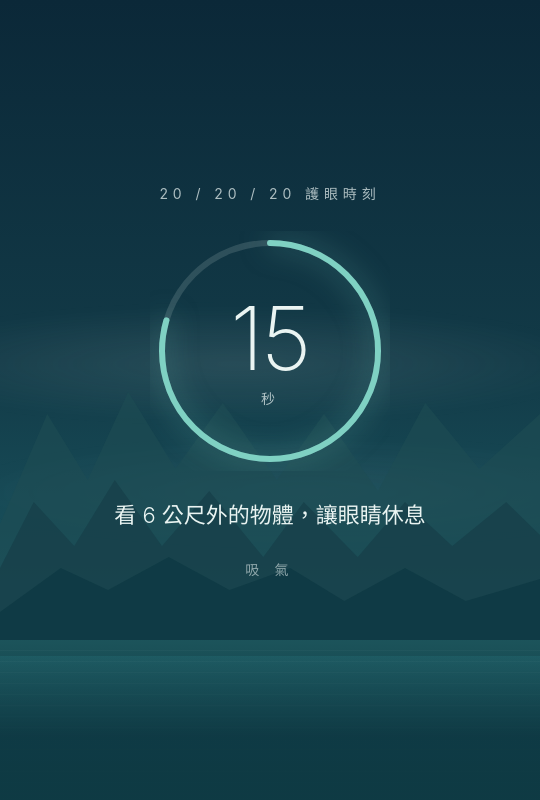
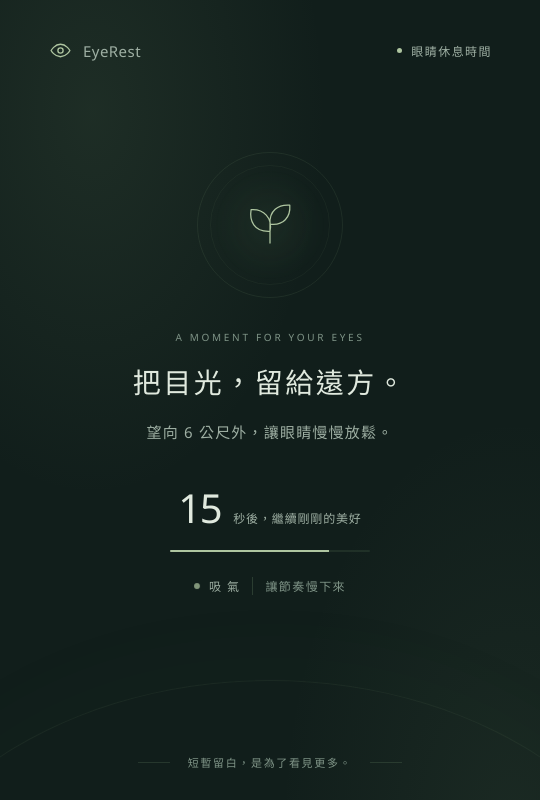
Before and after one commit to djdjdjjjzx/EyeRest, an Electron app: page src/renderer/break/index.html in a window 540 px wide. Drawn offline with Linux system fonts and the light colour scheme.

Commit message:
Redesign the break window with a calming visual style
中文說明：
- 以低亮度霧綠背景、柔和光暈與植物線條圖案重新設計休息視窗。
- 將大型圓環改為細進度條，調整倒數、呼吸提示與跳過按鈕的視覺層次。
- 長休息使用暖棕配色與專屬文案，並調整右下角通知小視窗的版面。
- 加入鍵盤焦點樣式及減少動態效果的偏好支援。

English description:
- Redesign the break window with a low-luminance sage background, soft ambient light, and a botanical line illustration.
- Replace the large countdown ring with a slim progress bar and refine the countdown, breathing cue, and skip button hierarchy.
- Add a warm brown theme and dedicated copy for long breaks, and adapt the layout for the compact notification window.
- Support visible keyboard focus and reduced-motion preferences.

Validation / 驗證：
- Existing timer tests passed / 現有計時器測試通過。
- Verified fullscreen, compact, long-break, and notification layouts in Electron, including countdown, skip, and Escape behavior / 已在 Electron 驗證各版面、倒數、跳過及 Esc 操作。

```diff
--- a/src/renderer/break/break.css
+++ b/src/renderer/break/break.css
@@ -1,272 +1,76 @@
-/* ========== EyeRest break overlay — "山林藍綠" theme ========== */
-
-:root {
-  --c-sky-top: #0b2838;
-  --c-sky-mid: #123a47;
-  --c-sky-low: #1a5560;
-  --c-lake: #0f3a44;
-  --c-lake-hl: #3a8f8f;
-  --c-text: #eaf4f2;
-  --c-text-soft: rgba(234, 244, 242, 0.72);
-  --c-ring-track: rgba(234, 244, 242, 0.14);
-  --c-ring: #7fd1c3;
-  --c-btn: rgba(234, 244, 242, 0.12);
-  --c-btn-hover: rgba(234, 244, 242, 0.2);
-  --font: -apple-system, BlinkMacSystemFont, "Segoe UI", "Noto Sans TC", "PingFang TC",
-    "Microsoft JhengHei", Roboto, Helvetica, Arial, sans-serif;
+/* Quiet, low-luminance surfaces for a moment away from work. */
+:root { color-scheme: dark; --bg: #111e1b; --text: #e0e9de; --soft: #9eafa3; --muted: #7f9487; --accent: #aec5a0; --glow: 123, 157, 114; --font: "Segoe UI", "Noto Sans TC", "PingFang TC", "Microsoft JhengHei", sans-serif; }
+* { box-sizing: border-box; }
+html, body { margin: 0; width: 100%; height: 100%; overflow: hidden; }
+body { background: var(--bg); color: var(--text); font-family: var(--font); user-select: none; cursor: default; -webkit-font-smoothing: antialiased; }
+body.is-long { --bg: #241e1c; --text: #eee1d3; --soft: #bdab9b; --muted: #a38d7a; --accent: #d9b78e; --glow: 172, 130, 90; }
+body.mode-overlay { background: rgba(14, 26, 22, .94); }
+body.is-long.mode-overlay { background: rgba(32, 26, 23, .94); }
+.scene { position: absolute; inset: 0; overflow: hidden; pointer-events: none; }
+.ambient { position: absolute; border-radius: 50%; background: radial-gradient(ellipse, rgba(var(--glow), .12), transparent 68%); }
+.ambient-a { width: 90vw; height: 100vh; top: -36%; left: -28%; }
+.ambient-b { width: 90vw; height: 110vh; bottom: -60%; right: -40%; opacity: .75; }
+.horizon { position: absolute; width: 150%; height: 75%; left: -25%; bottom: -60%; border-radius: 50%; border: 1px solid rgba(var(--glow), .09); box-shadow: 0 -24px 100px rgba(var(--glow), .025); }
+.topbar { position: absolute; z-index: 2; top: 38px; left: 48px; right: 48px; display: flex; justify-content: space-between; align-items: center; }
+.brand { display: flex; align-items: center; gap: 10px; color: var(--soft); font-size: 15px; font-weight: 500; letter-spacing: .03em; }
+.brand svg { width: 25px; height: 25px; stroke: var(--accent); stroke-width: 1.3; }
+.session { display: flex; align-items: center; gap: 9px; color: var(--soft); font-size: 12px; letter-spacing: .12em; }
+.status-dot { width: 5px; height: 5px; border-radius: 50%; background: var(--accent); }
+.content { position: relative; z-index: 1; height: 100%; padding: 78px 24px 68px; display: flex; flex-direction: column; align-items: center; justify-content: center; text-align: center; }
+.rest-symbol { width: 146px; height: 146px; position: relative; display: grid; place-items: center; margin-bottom: 32px; flex-shrink: 0; }
+.rest-symbol::before { content: ""; position: absolute; inset: 18px; border-radius: 50%; background: radial-gradient(circle, rgba(var(--glow), .12), rgba(var(--glow), .015) 70%); animation: breathe 4s ease-in-out infinite; }
+.rest-symbol svg { width: 72px; height: 72px; stroke: var(--accent); stroke-width: 1.4; stroke-linecap: round; stroke-linejoin: round; position: relative; }
+.orbit { position: absolute; border: 1px solid rgba(var(--glow), .13); border-radius: 50%; }
+.orbit-outer { inset: 0; }
+.orbit-inner { inset: 13px; border-color: rgba(var(--glow), .08); }
+.eyebrow { margin: 0 0 17px; color: var(--muted); font-size: 10px; letter-spacing: .27em; }
+h1 { margin: 0; font-size: clamp(28px, 3.1vw, 44px); line-height: 1.5; font-weight: 400; letter-spacing: .09em; }
+.guide { margin: 16px 0 0; color: var(--soft); font-size: 15px; line-height: 1.8; letter-spacing: .08em; }
+.timer { display: flex; align-items: baseline; justify-content: center; gap: 12px; margin-top: 38px; }
+.count { font-size: 40px; line-height: 1.2; font-weight: 300; letter-spacing: -.035em; font-variant-numeric: tabular-nums; }
+.count-unit { color: var(--soft); font-size: 12px; letter-spacing: .07em; }
+.progress-track { width: 200px; height: 2px; margin-top: 18px; background: rgba(var(--glow), .14); border-radius: 2px; overflow: hidden; flex-shrink: 0; }
+.progress { width: 100%; height: 100%; background: var(--accent); transform-origin: left; transition: transform 1s linear; }
+.breathing { display: flex; align-items: center; gap: 9px; margin-top: 25px; color: var(--soft); font-size: 12px; letter-spacing: .12em; }
+.breath-dot { width: 6px; height: 6px; border-radius: 50%; background: var(--accent); animation: breathe 4s ease-in-out infinite; }
+.breath-note { color: var(--muted); border-left: 1px solid rgba(var(--glow), .25); padding-left: 12px; margin-left: 3px; }
+.actions { min-height: 34px; margin-top: 30px; }
+.btn { appearance: none; background: transparent; border: 1px solid rgba(var(--glow), .22); border-radius: 7px; padding: 8px 13px; color: var(--soft); font: 12px var(--font); cursor: pointer; transition: background 150ms, border-color 150ms; }
+.btn:hover { background: rgba(var(--glow), .09); border-color: var(--muted); }
+.btn:focus-visible { outline: 2px solid var(--accent); outline-offset: 4px; }
+.key-hint { margin-left: 12px; color: var(--muted); font-size: 10px; }
+.footer { position: absolute; bottom: 30px; left: 24px; right: 24px; display: flex; justify-content: center; align-items: center; gap: 18px; color: var(--muted); font-size: 11px; letter-spacing: .15em; }
+.footer-line { height: 1px; width: 32px; background: rgba(var(--glow), .2); }
+@keyframes breathe { 0%, 100% { transform: scale(.86); opacity: .45; } 50% { transform: scale(1.1); opacity: 1; } }
+@media (max-height: 680px) {
+  .topbar { top: 24px; left: 30px; right: 30px; }
+  .rest-symbol { width: 110px; height: 110px; margin-bottom: 22px; }
+  .timer { margin-top: 24px; }
+  .actions { margin-top: 20px; }
+  .footer { bottom: 20px; }
 }
-
-* { box-sizing: border-box; }
-
-html, body {
-  margin: 0;
-  padding: 0;
-  width: 100%;
-  height: 100%;
-  overflow: hidden;
-  color: var(--c-text);
-  font-family: var(--font);
-  -webkit-user-select: none;
-  user-select: none;
-  cursor: default;
+@media (max-height: 480px) {
+  .content { padding: 50px 20px 20px; }
+  .rest-symbol, .footer { display: none; }
+  .breathing { margin-top: 16px; }
+  .guide { margin-top: 8px; }
+  .eyebrow { margin-bottom: 8px; }
+  .timer { margin-top: 16px; }
+  .actions { margin-top: 16px; }
 }
-
-body.mode-fullscreen {
-  background: linear-gradient(180deg, var(--c-sky-top) 0%, var(--c-sky-mid) 45%, var(--c-sky-low) 75%, var(--c-lake) 100%);
-}
-
-body.mode-overlay {
-  background: linear-gradient(180deg, rgba(11, 40, 56, 0.86), rgba(15, 58, 68, 0.92));
-  backdrop-filter: blur(14px);
-  -webkit-backdrop-filter: blur(14px);
-}
-
-body.mode-notification {
-  background: transparent;
-}
-
-body.mode-notification .scene,
-body.mode-notification .label,
-body.mode-notification .guide,
-body.mode-notification .breath {
-  display: none;
-}
-
-body.mode-notification .content {
-  position: relative;
-  inset: 0;
-  border-radius: 18px;
-  padding: 18px 20px;
-  background: linear-gradient(160deg, rgba(15, 58, 68, 0.98), rgba(26, 85, 96, 0.96));
-  box-shadow: 0 12px 36px rgba(0, 0, 0, 0.45), 0 0 0 1px rgba(255, 255, 255, 0.06) inset;
-  gap: 10px;
-  justify-content: center;
-}
-
-body.mode-notification .ring-wrap { width: 100px; height: 100px; }
-body.mode-notification .count { font-size: 36px; }
-body.mode-notification .count-unit { font-size: 12px; }
-body.mode-notification .actions { margin-top: 4px; }
-
-/* ===== Scene (sky / mist / mountains / lake) ===== */
-
-.scene {
-  position: absolute; inset: 0; z-index: 0; overflow: hidden;
-}
-
-.sky { position: absolute; inset: 0; }
-
-.mist {
-  position: absolute;
-  left: -20%;
-  right: -20%;
-  height: 120px;
-  background: radial-gradient(ellipse at 50% 50%, rgba(234, 244, 242, 0.10), transparent 70%);
-  filter: blur(6px);
-  animation: drift 30s linear infinite;
-}
-.mist-a { top: 38%; animation-duration: 42s; }
-.mist-b { top: 54%; opacity: 0.6; animation-duration: 55s; animation-direction: reverse; }
-
-@keyframes drift {
-  from { transform: translateX(-6%); }
-  to { transform: translateX(6%); }
-}
-
-.mountains {
-  position: absolute;
-  left: 0;
-  right: 0;
-  bottom: 18%;
-  width: 100%;
-  height: 55%;
-}
-.ridge { opacity: 0.9; }
-.ridge-back  { fill: #1e4d54; opacity: 0.6; }
-.ridge-mid   { fill: #17404a; opacity: 0.8; }
-.ridge-front { fill: #0f3a44; }
-
-.lake {
-  position: absolute;
-  left: 0; right: 0; bottom: 0;
-  height: 20%;
-  background:
-    linear-gradient(180deg, rgba(58, 143, 143, 0.3), rgba(15, 58, 68, 0.95) 60%),
-    repeating-linear-gradient(180deg, transparent 0 10px, rgba(255, 255, 255, 0.04) 10px 11px);
-}
-
-/* ===== Content ===== */
-
-.content {
-  position: relative;
-  z-index: 2;
-  width: 100%;
-  height: 100%;
-  display: flex;
-  flex-direction: column;
-  align-items: center;
-  justify-content: center;
-  gap: 28px;
-  text-align: center;
-  padding: 40px;
-}
-
-.label {
-  font-size: 14px;
-  letter-spacing: 0.35em;
-  color: var(--c-text-soft);
-  text-transform: uppercase;
-}
-
-.ring-wrap {
-  position: relative;
-  width: 240px;
-  height: 240px;
-}
-
-.ring {
-  width: 100%;
-  height: 100%;
-  transform: rotate(-90deg);
-}
-
-.ring-track { fill: none; stroke: var(--c-ring-track); stroke-width: 6; }
-
-.ring-progress {
-  fill: none;
-  stroke: var(--c-ring);
-  stroke-width: 6;
-  stroke-linecap: round;
-  stroke-dasharray: 678.58; /* 2πr, r=108 */
-  stroke-dashoffset: 0;
-  transition: stroke-dashoffset 1s linear;
-  filter: drop-shadow(0 0 14px rgba(127, 209, 195, 0.5));
-}
-
-.ring-center {
-  position: absolute;
-  inset: 0;
-  display: flex;
-  flex-direction: column;
-  align-items: center;
-  justify-content: center;
-}
-
-.count {
-  font-size: 88px;
-  font-weight: 200;
-  letter-spacing: -0.02em;
-  line-height: 1;
-}
-.count-unit {
-  font-size: 14px;
-  letter-spacing: 0.3em;
-  color: var(--c-text-soft);
-  margin-top: 6px;
-}
-
-.guide {
-  font-size: 22px;
-  font-weight: 300;
-  max-width: 600px;
-  line-height: 1.5;
-  color: var(--c-text);
-}
-
-.breath {
-  font-size: 13px;
-  letter-spacing: 0.4em;
-  color: var(--c-text-soft);
-  animation: breathe 4s ease-in-out infinite;
-}
-
-@keyframes breathe {
-  0%, 100% { transform: scale(1); opacity: 0.6; }
-  50% { transform: scale(1.15); opacity: 1; }
-}
-
-.actions {
-  margin-top: 10px;
-  display: flex;
-  gap: 12px;
-}
-
-.btn {
-  appearance: none;
-  border: 0;
-  background: var(--c-btn);
-  color: var(--c-text);
-  padding: 10px 22px;
-  border-radius: 999px;
-  font-size: 14px;
-  letter-spacing: 0.1em;
-  cursor: pointer;
-  transition: background 150ms ease, transform 150ms ease;
-  font-family: inherit;
-}
-.btn:hover { background: var(--c-btn-hover); transform: translateY(-1px); }
-.btn:active { transform: translateY(0); }
-
-
-/* ========== Long-break theme ("夕陽森林") ========== */
-
-body.is-long {
-  --c-sky-top: #2a1340;
-  --c-sky-mid: #4a1f47;
-  --c-sky-low: #8c3f4a;
-  --c-lake: #3a1f33;
-  --c-lake-hl: #d8885c;
-  --c-ring: #ffb26b;
-  --c-btn: rgba(255, 210, 180, 0.14);
-  --c-btn-hover: rgba(255, 210, 180, 0.24);
-}
-
-body.is-long.mode-fullscreen {
-  background: linear-gradient(180deg,
-    var(--c-sky-top) 0%,
-    var(--c-sky-mid) 35%,
-    var(--c-sky-low) 70%,
-    var(--c-lake) 100%);
-}
-
-body.is-long.mode-overlay {
-  background: linear-gradient(180deg, rgba(42, 19, 64, 0.86), rgba(140, 63, 74, 0.88));
-}
-
-body.is-long .ridge-back  { fill: #5a2a54; opacity: 0.65; }
-body.is-long .ridge-mid   { fill: #422041; opacity: 0.85; }
-body.is-long .ridge-front { fill: #2e1a30; }
-
-body.is-long .lake {
-  background:
-    linear-gradient(180deg, rgba(216, 136, 92, 0.25), rgba(58, 31, 51, 0.95) 60%),
-    repeating-linear-gradient(180deg, transparent 0 10px, rgba(255, 200, 150, 0.04) 10px 11px);
-}
-
-body.is-long .ring-progress {
-  filter: drop-shadow(0 0 16px rgba(255, 178, 107, 0.55));
-}
-
-body.is-long.mode-notification .content {
-  background: linear-gradient(160deg, rgba(74, 31, 71, 0.98), rgba(140, 63, 74, 0.96));
-}
+/* The native floating reminder is 360 × 180. */
+body.mode-notification { background: transparent; }
+.mode-notification .scene, .mode-notification .topbar, .mode-notification .rest-symbol,
+.mode-notification .eyebrow, .mode-notification .breathing, .mode-notification .footer { display: none; }
+.mode-notification .content { height: 100%; padding: 20px 24px; display: grid; grid-template-columns: 1fr auto; grid-template-rows: auto auto auto; column-gap: 14px; row-gap: 12px; text-align: left; align-content: center; border-radius: 16px; background: var(--bg); border: 1px solid rgba(var(--glow), .24); }
+.mode-notification .intro { grid-column: 1; grid-row: 1; }
+.mode-notification h1 { font-size: 17px; letter-spacing: .02em; }
+.mode-notification .guide { margin-top: 5px; font-size: 11px; letter-spacing: 0; }
+.mode-notification .timer { grid-column: 2; grid-row: 1; flex-direction: column; align-items: center; gap: 2px; margin: 0; }
+.mode-notification .count { font-size: 32px; }
+.mode-notification .count-unit { font-size: 10px; }
+.mode-notification .progress-track { grid-row: 2; grid-column: 1 / -1; width: 100%; margin: 0; }
+.mode-notification .actions { grid-row: 3; grid-column: 1 / -1; min-height: 0; margin: 0; }
+.mode-notification .btn { border: 0; padding: 3px 0; font-size: 11px; }
+.mode-notification .key-hint { margin-left: 8px; }
+@media (prefers-reduced-motion: reduce) { *, *::before { animation: none !important; transition: none !important; } }
--- a/src/renderer/break/break.js
+++ b/src/renderer/break/break.js
@@ -14,21 +14,20 @@
   const $label = document.querySelector('.label');
   const $guideEl = document.getElementById('guide');
   if (isLongBreak) {
-    if ($label) $label.textContent = '深呼吸時刻 · 長休息';
-    if ($guideEl) $guideEl.textContent = '站起來伸個懶腰，或眺望遠方 3 分鐘';
+    if ($label) $label.textContent = '好好放鬆一下 · 長休息';
+    document.getElementById('heading').textContent = '起身，換一個風景。';
+    document.getElementById('eyebrow').textContent = 'A LITTLE ROOM TO BREATHE';
+    if ($guideEl) $guideEl.textContent = '伸個懶腰、走一走，讓身體也休息一下。';
   }
+  if (mode === 'notification') document.getElementById('count-unit').textContent = '秒';
 
   const $count = document.getElementById('count');
-  const $ring = document.querySelector('.ring-progress');
+  const $progress = document.getElementById('progress');
   const $breath = document.getElementById('breath');
   const $skip = document.getElementById('skip');
   const $chime = document.getElementById('chime');
 
   if (allowSkip && $skip) $skip.hidden = false;
-
-  const RING_CIRC = 2 * Math.PI * 108;
-  $ring.style.strokeDasharray = String(RING_CIRC);
-  $ring.style.strokeDashoffset = '0';
 
   let remaining = totalSec;
   const started = Date.now();
@@ -36,7 +35,7 @@
   function render() {
     $count.textContent = String(Math.max(0, remaining));
     const progress = Math.min(1, (totalSec - remaining) / totalSec);
-    $ring.style.strokeDashoffset = String(RING_CIRC * progress);
+    $progress.style.transform = `scaleX(${1 - progress})`;
     // breathing cue alternates every 4s
     const beat = Math.floor((Date.now() - started) / 2000) % 2;
     $breath.textContent = beat === 0 ? '吸 氣' : '吐 氣';
--- a/src/renderer/break/index.html
+++ b/src/renderer/break/index.html
@@ -2,49 +2,26 @@
 <html lang="zh-Hant">
 <head>
   <meta charset="utf-8" />
+  <meta name="viewport" content="width=device-width, initial-scale=1" />
   <title>EyeRest — 休息中</title>
   <link rel="stylesheet" href="./break.css" />
 </head>
 <body class="mode-fullscreen">
-    <!-- Layered mountain silhouettes + lake gradient -->
-    <div class="scene">
-      <div class="sky"></div>
-      <div class="mist mist-a"></div>
-      <div class="mist mist-b"></div>
-      <svg class="mountains" viewBox="0 0 1600 400" preserveAspectRatio="none" aria-hidden="true">
-        <path class="ridge ridge-back"
-              d="M0,280 L140,180 L260,240 L380,160 L520,230 L660,170 L820,240 L960,180 L1120,250 L1260,170 L1420,230 L1600,180 L1600,400 L0,400 Z" />
-        <path class="ridge ridge-mid"
-              d="M0,320 L100,260 L220,300 L340,240 L480,300 L620,250 L780,310 L900,260 L1060,310 L1200,260 L1340,300 L1500,260 L1600,290 L1600,400 L0,400 Z" />
-        <path class="ridge ridge-front"
-              d="M0,360 L180,320 L320,340 L500,310 L680,340 L860,320 L1020,350 L1200,320 L1380,350 L1600,330 L1600,400 L0,400 Z" />
-      </svg>
-      <div class="lake"></div>
-    </div>
-
+  <div class="scene" aria-hidden="true"><div class="ambient ambient-a"></div><div class="ambient ambient-b"></div><div class="horizon"></div></div>
+  <header class="topbar">
+    <div class="brand"><svg viewBox="0 0 24 24" fill="none" aria-hidden="true"><path d="M3 12s3.3-6 9-6 9 6 9 6-3.3 6-9 6-9-6-9-6Z"/><circle cx="12" cy="12" r="2.5"/></svg><span>EyeRest</span></div>
+    <span class="session"><span class="status-dot"></span><span class="label">眼睛休息時間</span></span>
+  </header>
   <main class="content">
-      <div class="label">20 / 20 / 20 護眼時刻</div>
-      <div class="ring-wrap">
-        <svg class="ring" viewBox="0 0 240 240" aria-hidden="true">
-          <circle class="ring-track" cx="120" cy="120" r="108" />
-          <circle class="ring-progress" cx="120" cy="120" r="108" />
-        </svg>
-        <div class="ring-center">
-          <div class="count" id="count">20</div>
-          <div class="count-unit">秒</div>
-        </div>
-      </div>
-      <div class="guide" id="guide">看 6 公尺外的物體，讓眼睛休息</div>
-      <div class="breath" id="breath">吸氣</div>
-
-      <div class="actions" id="actions">
-        <button class="btn btn-ghost" id="skip" hidden>跳過</button>
-      </div>
+    <div class="rest-symbol" aria-hidden="true"><div class="orbit orbit-outer"></div><div class="orbit orbit-inner"></div><svg viewBox="0 0 80 80" fill="none"><path d="M40 60V37M40 47C22 48 17 35 19 23c14-1 24 9 21 24ZM40 39C39 24 49 17 62 18c1 13-7 23-22 21Z"/></svg></div>
+    <div class="intro"><p class="eyebrow" id="eyebrow">A MOMENT FOR YOUR EYES</p><h1 id="heading">把目光，留給遠方。</h1><p class="guide" id="guide">望向 6 公尺外，讓眼睛慢慢放鬆。</p></div>
+    <div class="timer" role="timer" aria-label="休息剩餘時間"><span class="count" id="count">20</span><span class="count-unit" id="count-unit">秒後，繼續剛剛的美好</span></div>
+    <div class="progress-track" aria-hidden="true"><div class="progress" id="progress"></div></div>
+    <div class="breathing"><span class="breath-dot" aria-hidden="true"></span><span id="breath">吸氣</span><span class="breath-note">讓節奏慢下來</span></div>
+    <div class="actions" id="actions"><button class="btn" id="skip" hidden>跳過這次休息 <span class="key-hint">Esc</span></button></div>
   </main>
-
-    <audio id="chime" preload="auto">
-      <source src="../../../assets/sounds/chime.mp3" type="audio/mpeg" />
-    </audio>
+  <footer class="footer"><span class="footer-line"></span><span>短暫留白，是為了看見更多。</span><span class="footer-line"></span></footer>
+  <audio id="chime" preload="auto"><source src="../../../assets/sounds/chime.mp3" type="audio/mpeg" /></audio>
   <script src="./break.js"></script>
 </body>
 </html>
```
Lines whose indentation alone changed are shown as unchanged.
